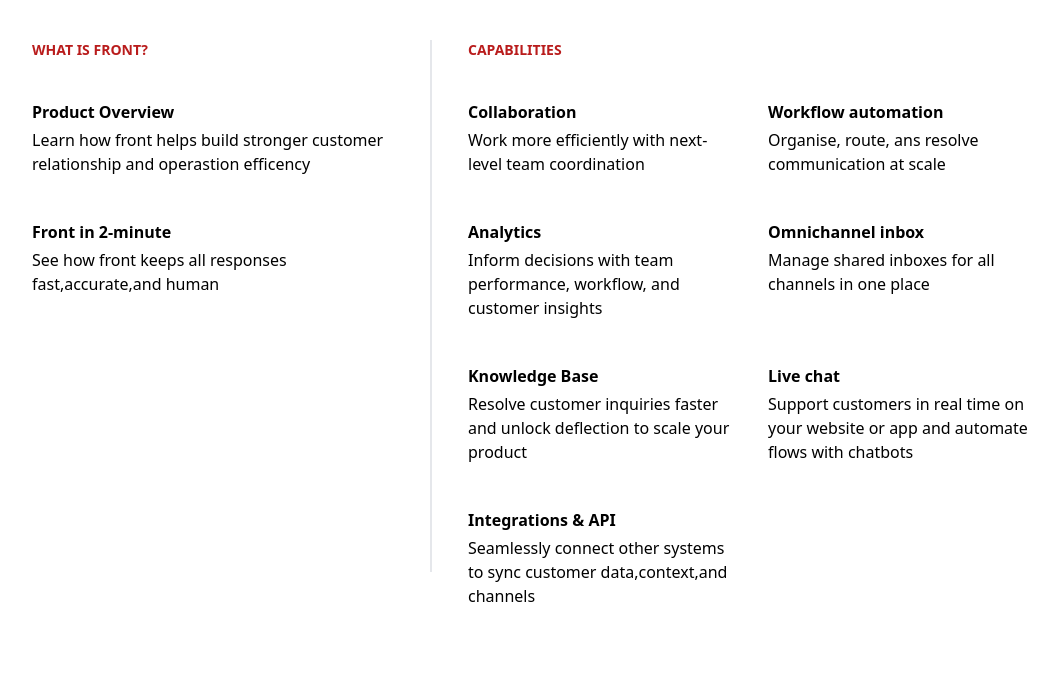
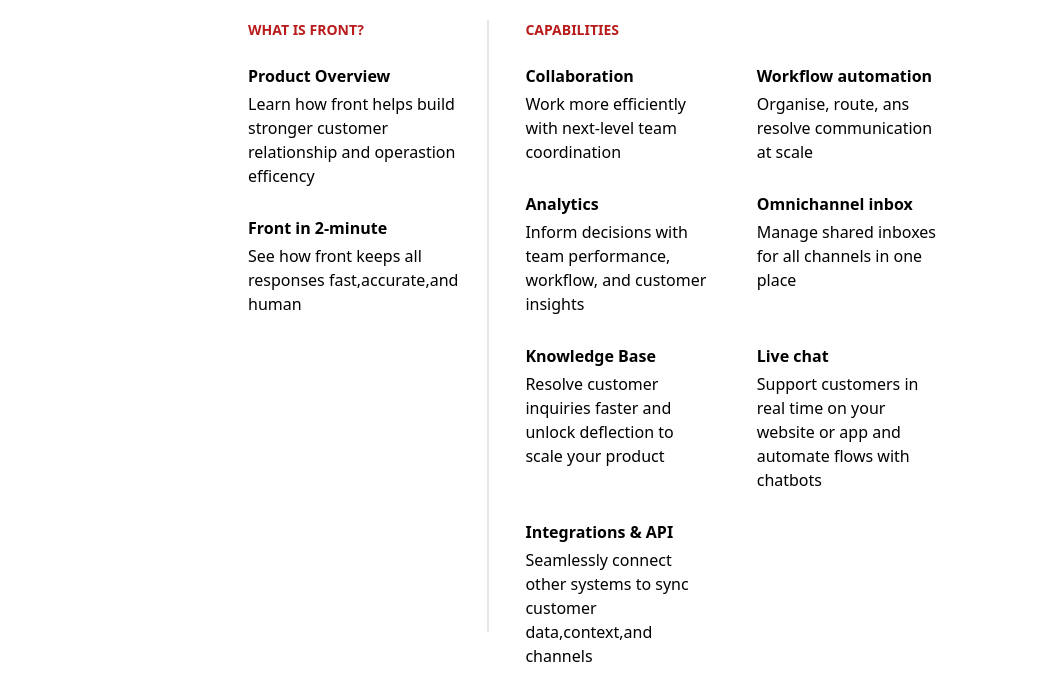
Before and after one commit to Lupleg/Interns-Build, a React (Create React App) app: page / in a window 1280 px wide. Shown: the top 700 px of the page, without its empty margins (44-1102 px from the left). Built offline with nearby package versions, Linux system fonts and the light colour scheme.

Commit message:
Product Menu Completed

```diff
--- a/src/App.js
+++ b/src/App.js
@@ -4,11 +4,11 @@
 
 function App() {
   return (
-    <div className="App md:flex p-10 ">
+    <div className="App md:flex p-5   w-3/5 mx-auto">
       {/* here */}
       {/* <button className='border-2'>Click</button> */}
 
-        <div className=' md:border-r-2 ml-9 mb-10	md:w-2/6'>
+        <div className=' md:border-r-2 ml-4 mb-10	md:w-2/6'>
           <p className='font-bold	 text-red-700  text-sm'>WHAT IS FRONT?</p>
           <div className='md:grid md:grid-rows-2'>
           <Product heading="Product Overview" content="Learn how front helps build stronger customer relationship and operastion efficency"/>
@@ -19,9 +19,9 @@
 
         </div>
         <div ></div>
-        <div className=' md:w-6/12 ml-9' >
+        <div className=' md:w-3/5 ml-9' >
           <p className='font-bold	 text-red-700 text-sm '>CAPABILITIES</p>
-          <div className='md:grid md:grid-cols-2'>
+          <div className='md:grid md:grid-cols-2 md:gap-x-7'>
           <Product heading="Collaboration" content="Work more efficiently with next-level team coordination"/>
           <Product heading="Workflow automation" content="Organise, route, ans resolve communication at scale"/>
           <Product heading="Analytics" content="Inform decisions with team performance, workflow, and customer insights"/>
--- a/src/components/Product.js
+++ b/src/components/Product.js
@@ -2,7 +2,7 @@
 
 const Product = (props) => {
   return (
-    <div className='mt-10 mr-8'>
+    <div className='mt-6 mr-5'>
         <p className='font-bold'>{props.heading}</p>
         <p className='my-1'>{props.content}</p>
     </div>
```
